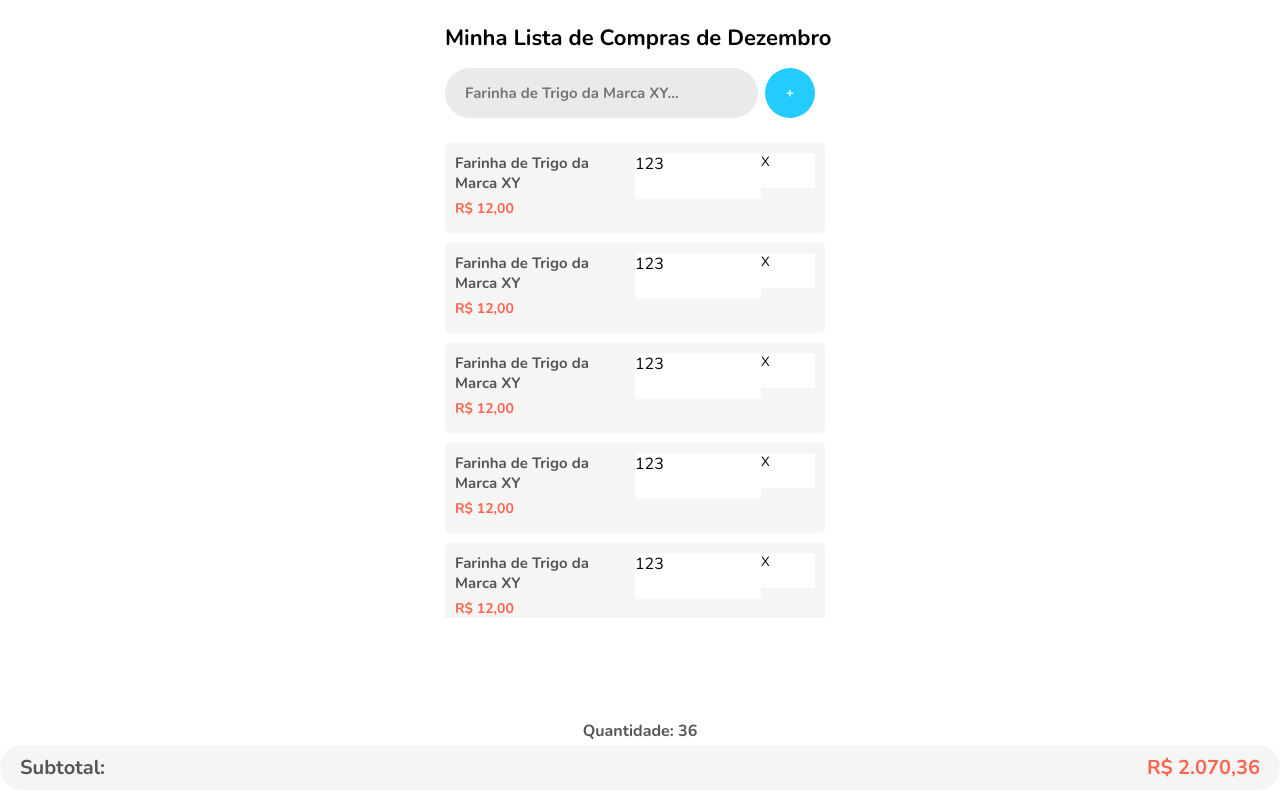
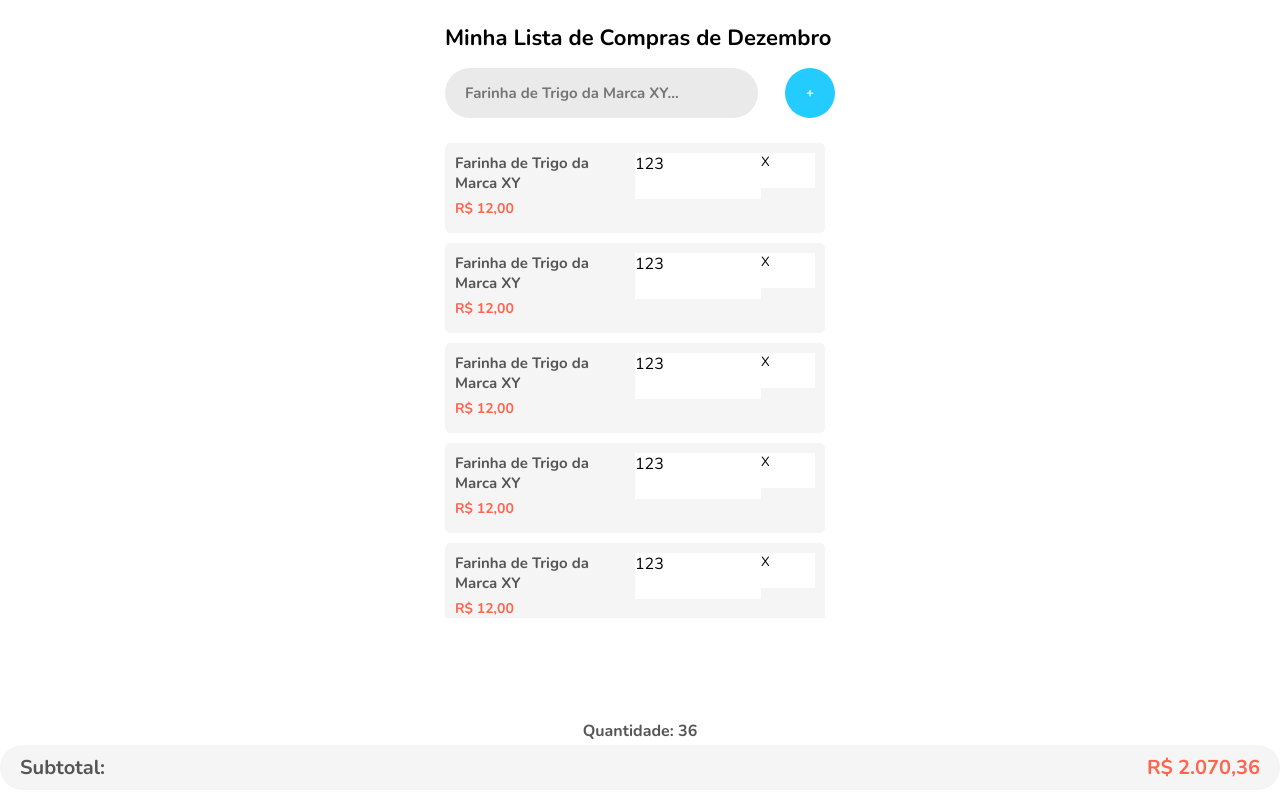
Before and after one commit to lvinicius94/lista-de-compras, a React (Vite) app: page / in a window 1280 px wide. Built offline with nearby package versions, Linux system fonts and the light colour scheme.

Commit message:
Ajuste no botao adicionar

```diff
--- a/src/ListaDeCompras.css
+++ b/src/ListaDeCompras.css
@@ -57,7 +57,6 @@
     width: 20%;
     max-width: 50px;
     padding: 0;
-    margin-right: 20px;
     font-weight: bold;
     border-radius: 45px;
     align-items: center;
```
